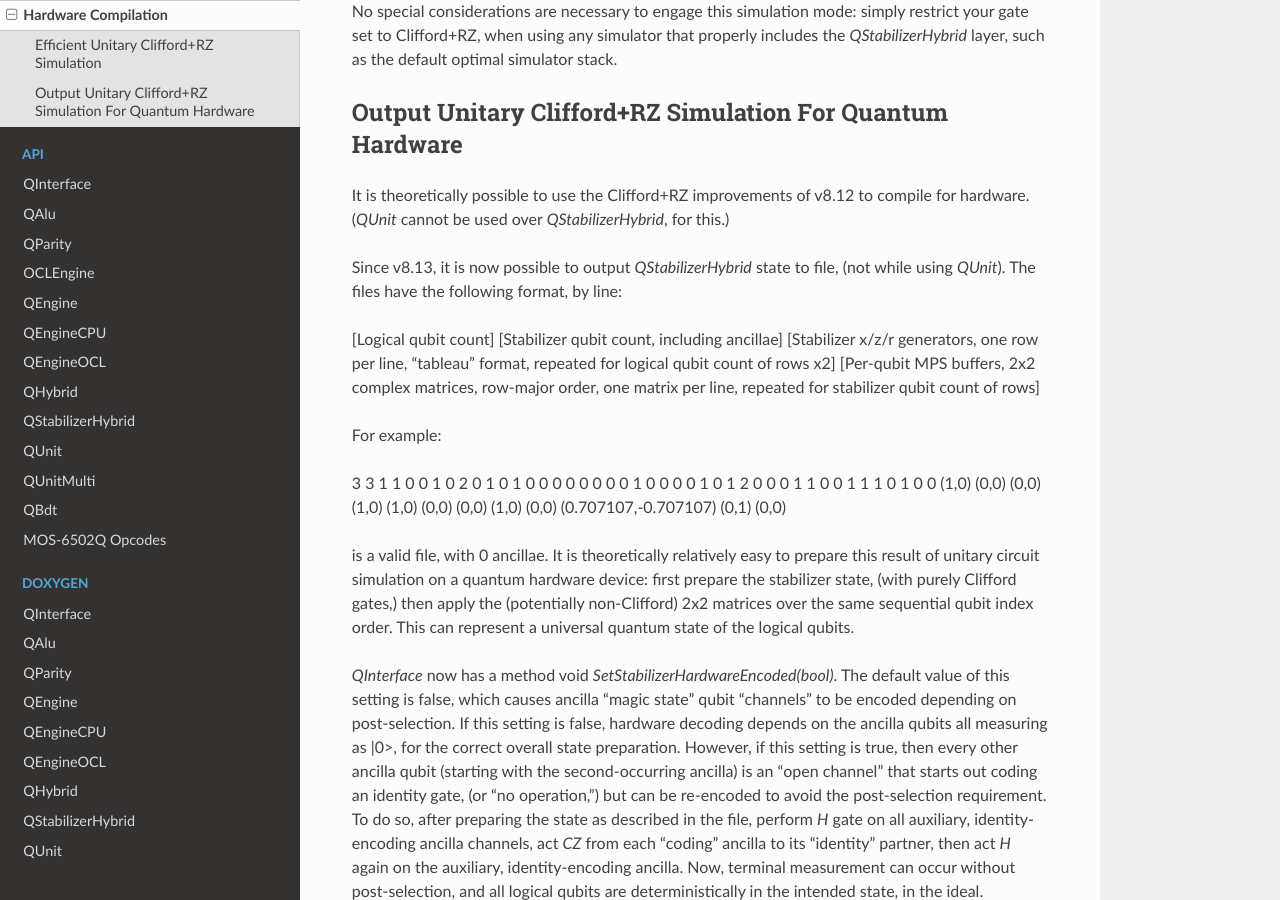
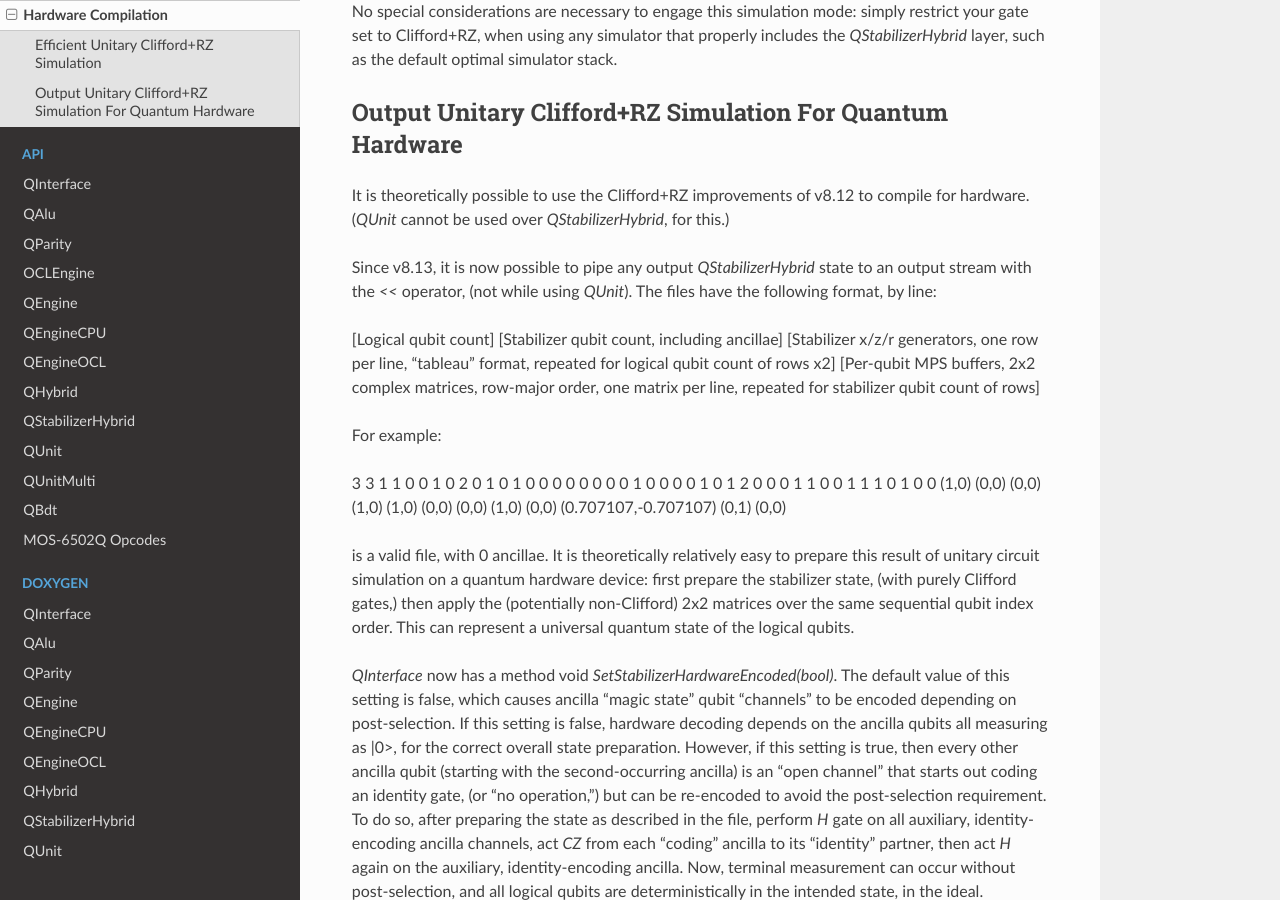
Before and after one commit to vm6502q/qrack.github.io, a Sphinx documentation site: the page built from docs/hardware.rst, in a window 1280 px wide and 900 px high, scrolled down 408 px. Built offline with Sphinx 7.4.7 and the Read the Docs theme 2.0.0, drawn with Linux system fonts in a browser that asks for light colours.

Commit message:
Hardware compilation (v1.15)

```diff
--- a/docs/hardware.rst
+++ b/docs/hardware.rst
@@ -11,7 +11,7 @@ Output Unitary Clifford+RZ Simulation For Quantum Hardware
 ~~~~~~~~~~~~~~~~~~~~~~~~~~~~~~~~~~~~~~~~~~~~~~~~~~~~~~~~~~
 It is theoretically possible to use the Clifford+RZ improvements of v8.12 to compile for hardware. (`QUnit` cannot be used over `QStabilizerHybrid`, for this.)
 
-Since v8.13, it is now possible to output `QStabilizerHybrid` state to file, (not while using `QUnit`). The files have the following format, by line:
+Since v8.13, it is now possible to pipe any output `QStabilizerHybrid` state to an output stream with the `<<` operator, (not while using `QUnit`). The files have the following format, by line:
 
 [Logical qubit count]
 [Stabilizer qubit count, including ancillae]
```
